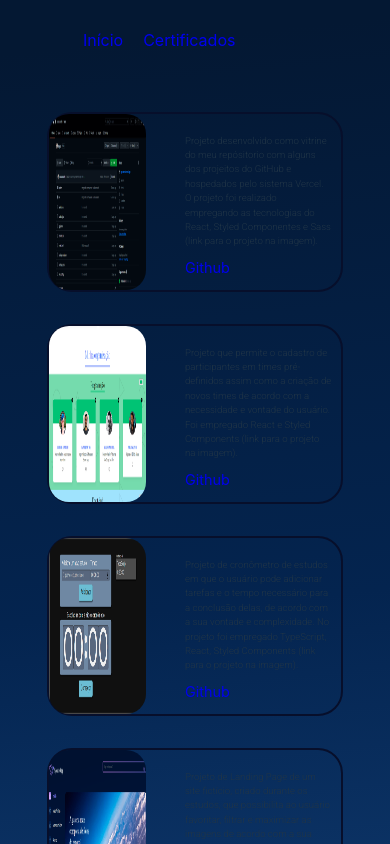
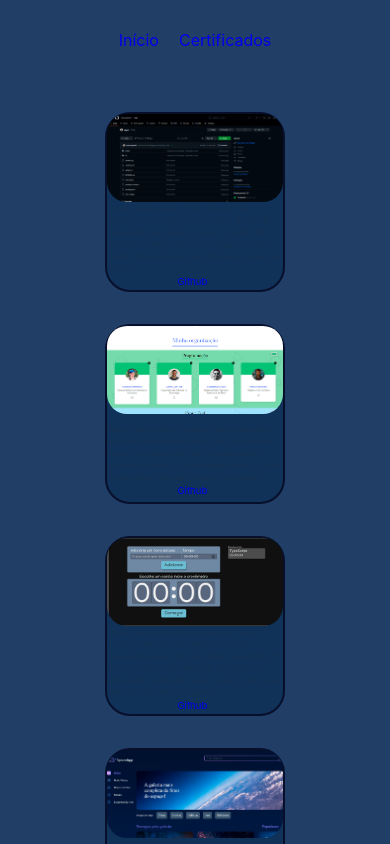
Before and after one commit to macenapedro/repo, a React (Vite) app: page / in a window 390 px wide. Shown: the top 844 px of the page. Built offline with nearby package versions, Linux system fonts and the light colour scheme; a web font is replaced by a local one.

Commit message:
Mudança de cor e em menores resoluções

```diff
--- a/src/App.jsx
+++ b/src/App.jsx
@@ -7,7 +7,7 @@ import Certificados from './Componentes/Certificados';
 
 
 const MainEstilo = styled.div`
-   background: linear-gradient(174.61deg, #041833 4.16%, #04244F 48%, #154580 96.76%);
+   background: #203e66;
 `
 
 function App() {
--- a/src/Componentes/Cabecalho/cabecalho.scss
+++ b/src/Componentes/Cabecalho/cabecalho.scss
@@ -14,5 +14,15 @@ header{
             }
         }
     }
+    @media (max-width: 1200px){
+        display: flex;
+        justify-content: center;
+        nav{
+            padding-left: 0;
+            ul{
+                padding: 0;
+            }
+        }
+    }
 
 }
--- a/src/Componentes/Conteudo/conteudo.scss
+++ b/src/Componentes/Conteudo/conteudo.scss
@@ -10,6 +10,7 @@ main{
     gap: 2rem;
     padding: 2rem 0;
     section{
+        background: #103158;
         display: flex;
         gap: 10%;
         max-width: 75%;
@@ -64,14 +65,16 @@ main{
     padding: 2rem 0;
     section{
         display: flex;
+        flex-wrap: wrap;
         flex-direction: row;
-        gap: 10%;
-        max-width: 75%;
+        gap: 0;
+        max-width: 45%;
         height: 11rem;
         border: solid 2px #070F2B;
         border-radius: 25px;
         a{
-            max-width: 50%;
+            width: 100%;
+            max-height: 50%;
             img{
                 max-width: 100%;
                 border-radius: 20px;
@@ -82,22 +85,24 @@ main{
             display: flex;
             flex-direction: column;
             justify-content: center;
-            max-width: 50%;
-            padding: 10px;
+            max-width: 100%;
+            padding: 0;
 
 
             h2{
                 font-family: "Roboto", sans-serif;
-                font-weight: 300;
+                font-weight: 200;
                 display: flex;
                 justify-content: center;
                 align-items: center;
-                font-size: 0.6rem;
+                font-size: 0.5rem;
+                margin: 0;
             }
             a{
                 text-decoration: none;
-                font-size: 0.9rem;
+                font-size: 0.6rem;
                 max-width: 10%;
+                padding-left: 40%;
             }
         }
         &:hover{
--- a/src/Componentes/Rodape/index.jsx
+++ b/src/Componentes/Rodape/index.jsx
@@ -19,6 +19,10 @@ const RodapeEstilizado = styled.footer`
     display: flex;
     padding: 20px 12%;
     gap: 50px;
+    @media (max-width: 1200px){
+        display: flex;
+        justify-content: center;
+    }
 
 `
 
@@ -34,6 +38,7 @@ const LinkEstilizados = styled.a`
     img{
         padding-right: 0.5rem;
     }
+
 `
 
 const Rodape = ()  =>
```
